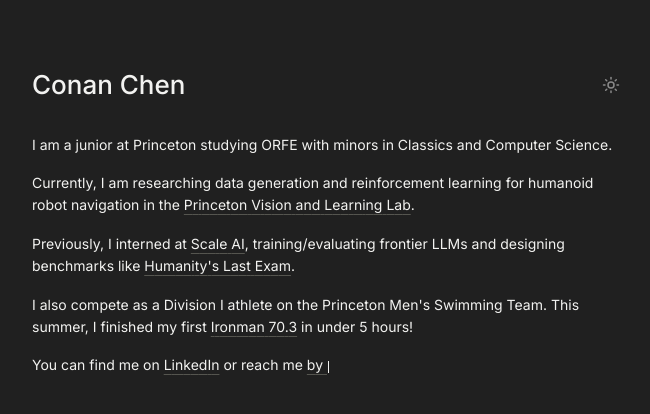
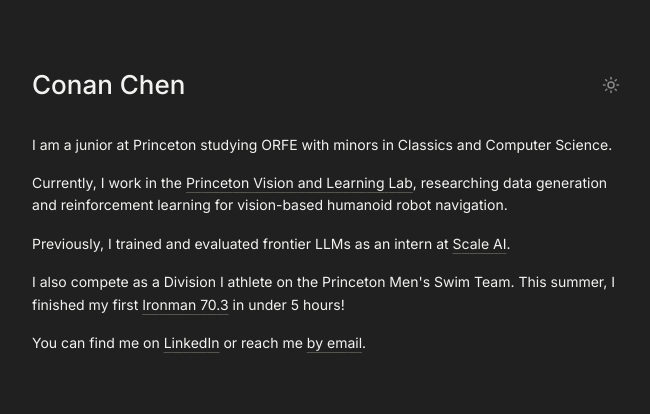
Before and after one commit to conancchen/conancchen.github.io, a Jekyll site: the page built from index.html, in a window 1280 px wide. Shown: the top 414 px of the page, without its empty margins (312-962 px from the left). Built offline with Jekyll 4.4.1, drawn with Linux system fonts in a browser that asks for light colours; part of the change alters nothing that is shown.

Commit message:
Update bio and replace last-updated with live Princeton clock
Co-Authored-By: Claude Sonnet 5 <noreply@anthropic.com>

```diff
--- a/index.html
+++ b/index.html
@@ -6,13 +6,13 @@ layout: default
     I am a junior at Princeton studying ORFE with minors in Classics and Computer Science.
   </p>
   <p>
-    Currently, I am researching data generation and reinforcement learning for humanoid robot navigation in the <a href="https://pvl.cs.princeton.edu/">Princeton Vision and Learning Lab</a>.
+    Currently, I work in the <a href="https://pvl.cs.princeton.edu/">Princeton Vision and Learning Lab</a>, researching data generation and reinforcement learning for vision-based humanoid robot navigation.
   </p>
   <p>
-    Previously, I interned at <a href="https://scale.com/">Scale AI</a>, training/evaluating frontier LLMs and designing benchmarks like <a href="https://agi.safe.ai/">Humanity's Last Exam</a>.
+    Previously, I trained and evaluated frontier LLMs as an intern at <a href="https://scale.com/">Scale AI</a>.
   </p>
   <p>
-    I also compete as a Division I athlete on the Princeton Men's Swimming Team. This summer, I finished my first <a href="{{ site.baseurl }}/pdfs/im70.3.pdf">Ironman 70.3</a> in&nbsp;under&nbsp;5&nbsp;hours!
+    I also compete as a Division I athlete on the Princeton Men's Swim Team. This summer, I finished my first <a href="{{ site.baseurl }}/pdfs/im70.3.pdf">Ironman 70.3</a> in&nbsp;under&nbsp;5&nbsp;hours!
   </p>
   <p>
     You can find me on <a href="https://www.linkedin.com/in/conan-chen">LinkedIn</a> or reach me <a href="#" id="email-link" onclick="copyEmail(event)">by email</a>.
@@ -46,5 +46,23 @@ layout: default
   </section>
 
   <hr class="rule">
-  <p class="updated">Last updated September 2026</p>
+  <p class="updated" id="princeton-time"></p>
 </div>
+
+<script>
+  (function () {
+    var el = document.getElementById('princeton-time');
+    var format = new Intl.DateTimeFormat('en-US', {
+      timeZone: 'America/New_York',
+      hour: 'numeric',
+      minute: '2-digit'
+    });
+
+    function tick() {
+      el.textContent = format.format(new Date()) + ' in Princeton, NJ';
+    }
+
+    tick();
+    setInterval(tick, 1000);
+  })();
+</script>
--- a/style.scss
+++ b/style.scss
@@ -226,6 +226,7 @@ a:focus {
   color: var(--muted);
   font-size: 12px;
   margin: 0;
+  font-variant-numeric: tabular-nums;
 }
 
 /**************/
```
